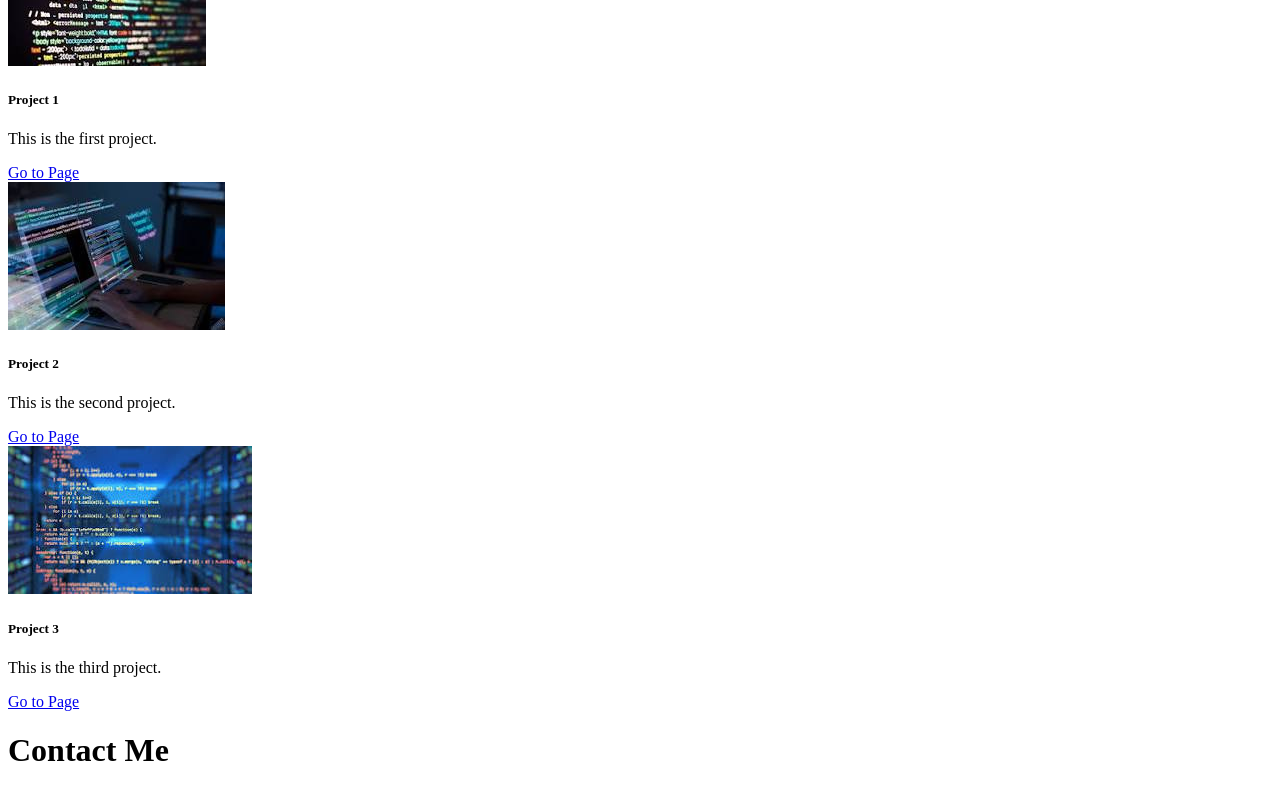
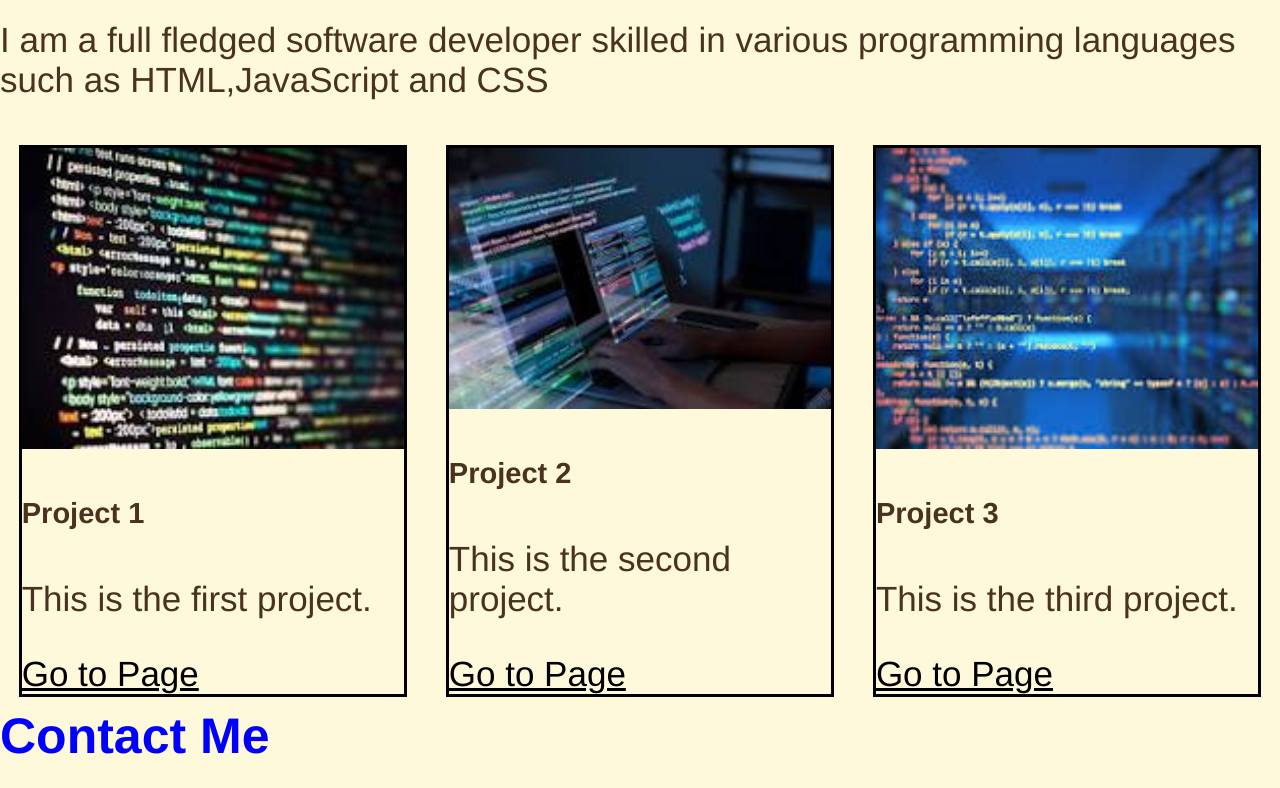
Before and after one commit to MarkNyanjui/New-portfolio-, a plain HTML site: page index.html in a window 1280 px wide. Shown: the part 375-1163 px from the top of the page. Drawn offline with Linux system fonts and the light colour scheme; the site is published under a folder, as on GitHub Pages, so addresses that start at the root find nothing.

Commit message:
progress

```diff
--- a/index.html
+++ b/index.html
@@ -4,7 +4,7 @@
 <head>
     <meta charset="UTF-8">
     <meta name="viewport" content="width=device-width, initial-scale=1.0">
-    <link rel="stylesheet" href="/Assets/CSS/style.css">
+    <link rel="stylesheet" href="Assets/CSS/style.css">
     <title>My Portfolio</title>
 
 </head>
```
Also changed, not shown: About.html (+2 -1 lines), Project.html (+2 -1 lines).
